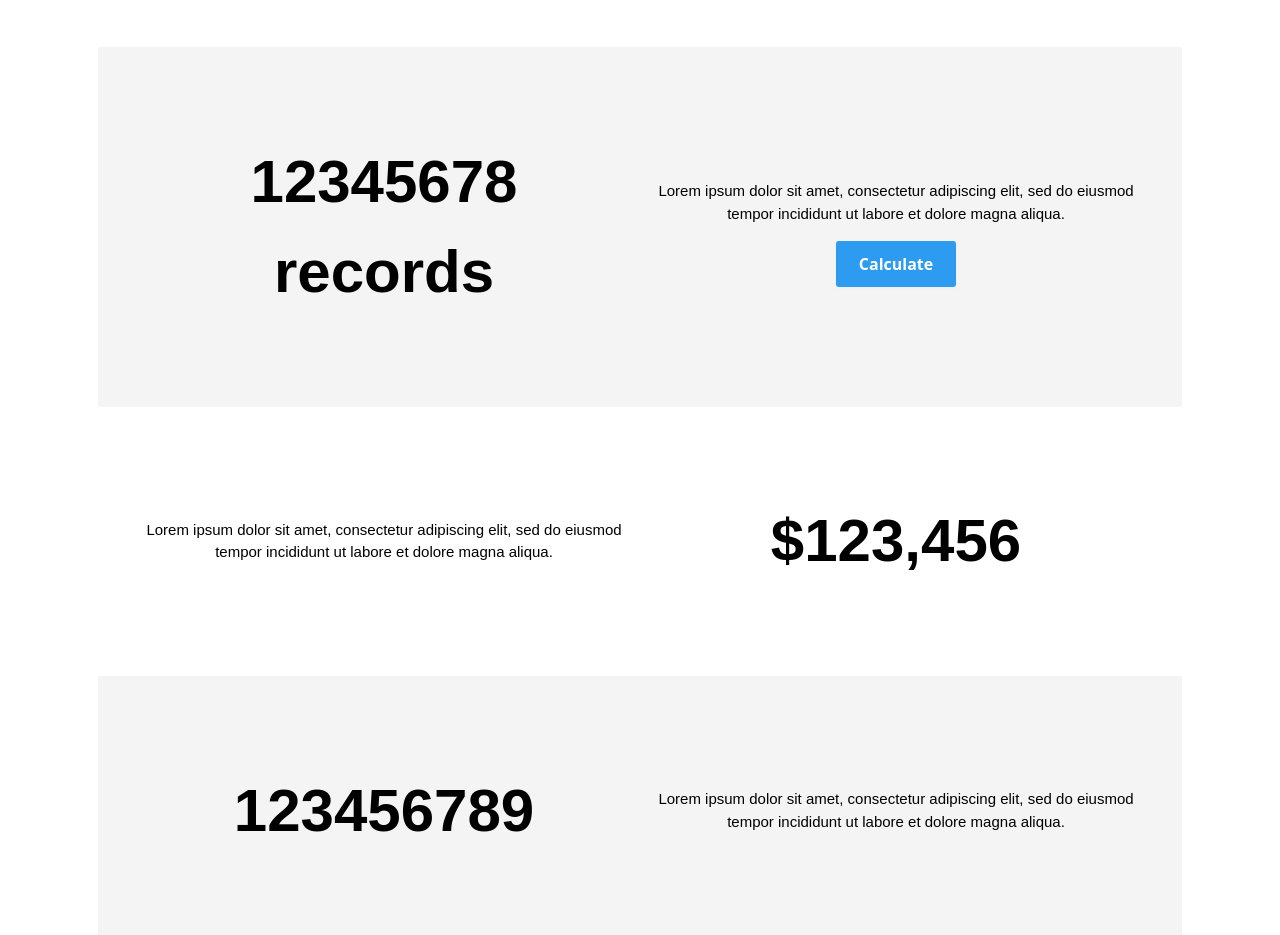
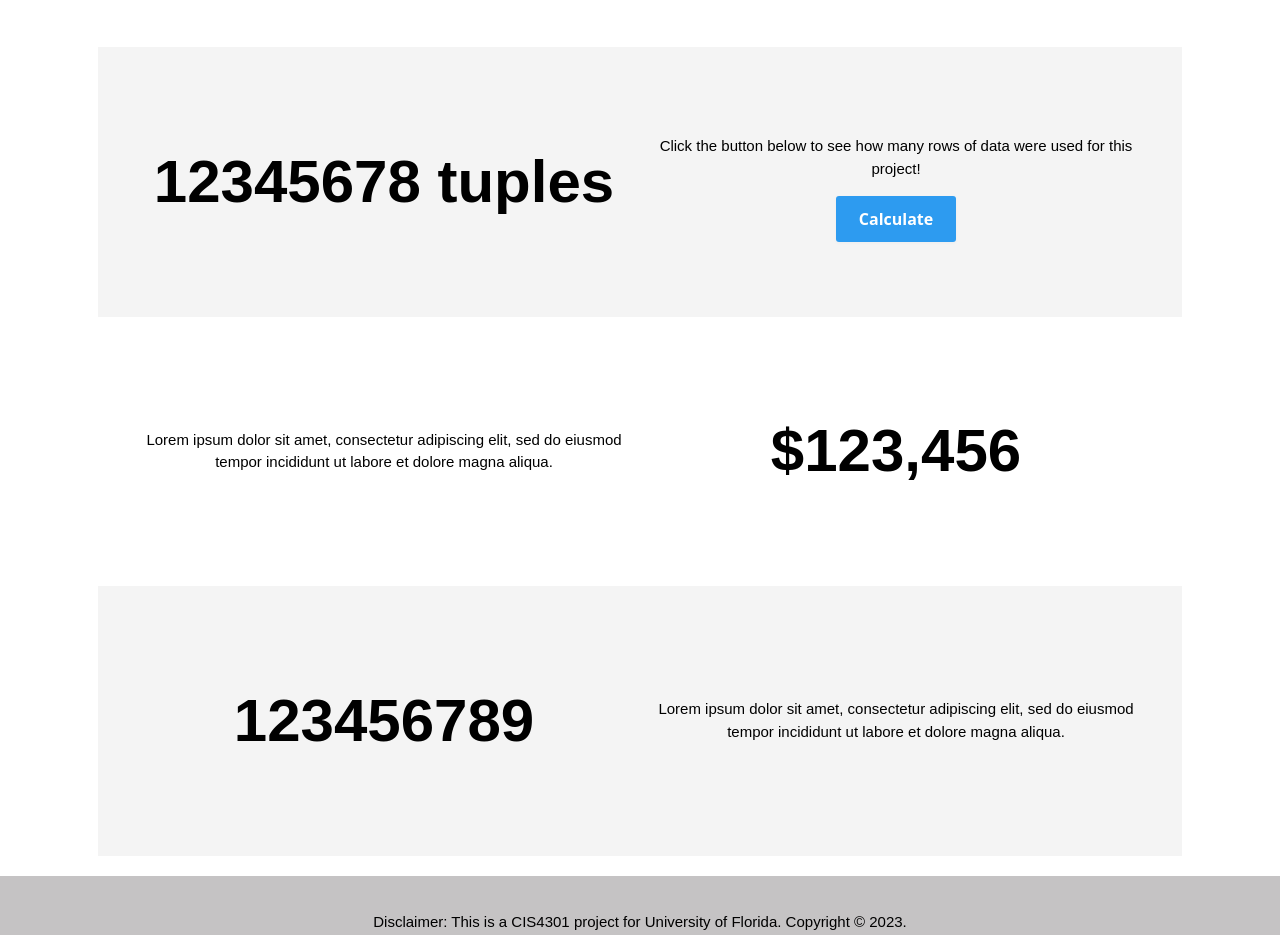
Before and after one commit to williamGarcia99x/Real_Estate_Explorer, a website: page App/index.html in a window 1280 px wide. Shown: the part 881-1816 px from the top of the page. Drawn offline with Linux system fonts and the light colour scheme.

Commit message:
tuples button on homepage

```diff
--- a/App/index.html
+++ b/App/index.html
@@ -71,12 +71,11 @@
     <section id="home-sections">
       <div class="container">
         <div class="box">
-          <h2>12345678 records</h2>
+          <h2>12345678 tuples</h2>
         </div>
         <div class="box">
           <p>
-            Lorem ipsum dolor sit amet, consectetur adipiscing elit, sed do
-            eiusmod tempor incididunt ut labore et dolore magna aliqua.
+            Click the button below to see how many rows of data were used for this project!
           </p>
           <button class="button-5" role="button">Calculate</button>
         </div>
```
Also changed, not shown: App/Pages/neighborhood-safety.html (+5 -4 lines), App/Pages/propertyAnalysis.html (+1 -5 lines).
